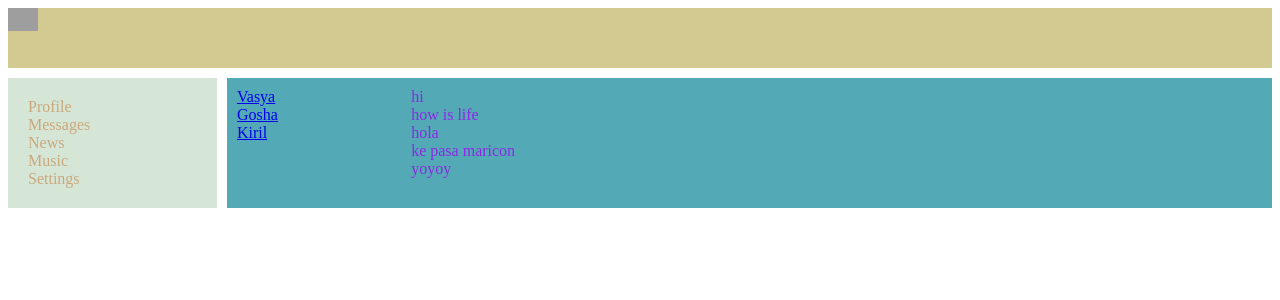
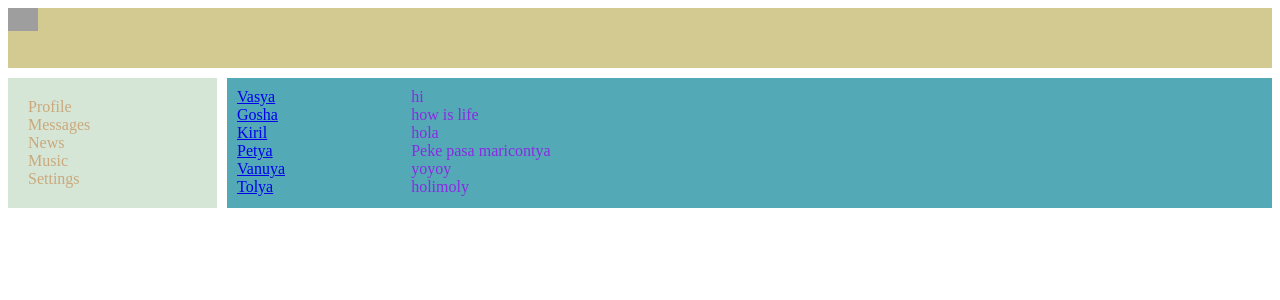
Before and after one commit to Anttt22/socialNetwork, a React (Create React App) app: page /dialogs in a window 1280 px wide. Shown: the top 300 px of the page. Built offline with nearby package versions, Linux system fonts and the light colour scheme; grey boxes are pictures that could not be loaded.

Commit message:
added state.js with data

```diff
--- a/src/App.js
+++ b/src/App.js
@@ -9,8 +9,7 @@ import News from './components/News/News';
 import Settings from './components/Settings/Settings';
 import { BrowserRouter, Route, Routes } from "react-router-dom";
 
-
-const App = () => {
+const App = (props) => {
   return (
     <BrowserRouter>
       <div className='app-wrapper'>
@@ -19,8 +18,8 @@ const App = () => {
         <div class='app-wrapper-content'>
 
           <Routes>
-            <Route path="/dialogs" element={<Dialogs />} />
-            <Route path="/profile" element={<Profile />} />
+          <Route path="/dialogs" element={<Dialogs mD={props.state.dialogsPage.messageData} dD={props.state.dialogsPage.dialogsData}/>} />
+            <Route path="/profile" element={<Profile pD={props.state.profilePage.postData} />} />
             <Route path="/news" element={<News />} />
             <Route path="/music" element={<Music />} />
             <Route path="/settings" element={<Settings />} />
@@ -34,4 +33,4 @@ const App = () => {
 
 export default App;
 
-//19
+//dz 29  - 31
--- /dev/null
+++ b/src/components/Dialogs/Dialog/Dialog.jsx
@@ -0,0 +1,15 @@
+import React from "react";
+import d from './../Dialogs.module.css'
+import { NavLink } from "react-router-dom";
+
+const Dialog = (props) => {
+  const path = "/dialogs/" + props.id
+  //debugger;
+  return (
+    <div className={d.dialog}>
+      <NavLink to={path}>{props.name}</NavLink>
+    </div>
+  )
+}
+
+export default Dialog
--- a/src/components/Dialogs/Dialogs.jsx
+++ b/src/components/Dialogs/Dialogs.jsx
@@ -1,45 +1,30 @@
 import React from "react";
 import d from './Dialogs.module.css'
-import { NavLink } from "react-router-dom";
+import Dialog from "./Dialog/Dialog";
+import Message from "./Message/Message";
 
-const Dialog = (props) => {
-  const path = "/dialogs/" + props.id
-  //debugger;
+
+const Dialogs = (props) => {
+
+  let dialogsElements = props.dD
+  .map(elem => (<Dialog id={elem.id} name={elem.name} />))
+
+  let messageElements = props.mD
+  .map(elem => (<Message message={elem.name} />))
+
   return (
-    <div className={d.dialog}>
-      <NavLink to={path}>{props.name}</NavLink>
+    <div className={d.dialogs}>
+
+      <div className={d.dialogItems}>
+        {dialogsElements}
+      </div>
+
+      <div className={d.messageItems}>
+        {messageElements}
+      </div>
+
     </div>
   )
 }
 
-const Message = (props) => {
-  return (
-    <div className={d.message}>
-      {props.message}
-    </div>
-  )
-}
-
-const Dialogs = () => {
-  return (
-    <div className={d.dialogs}>
-      <div className={d.dialogItems}>
-        <Dialog id="1" name="Vasya" />
-        <Dialog id="2" name="Gosha" />
-        <Dialog id="3" name="Kiril" />
-      </div>
-
-      <div className={d.messageItems}>
-        <Message message="hi"/>
-        <Message message="how is life"/>
-        <Message message="hola"/>
-        <Message message="ke pasa maricon"/>
-        <Message message="yoyoy"/>
-
-      </div>
-    </div>
-
-  )
-}
-
 export default Dialogs
--- /dev/null
+++ b/src/components/Dialogs/Message/Message.jsx
@@ -0,0 +1,14 @@
+import React from "react";
+import d from './../Dialogs.module.css'
+import { NavLink } from "react-router-dom";
+
+
+const Message = (props) => {
+  return (
+    <div className={d.message}>
+      {props.message}
+    </div>
+  )
+}
+
+export default Message
--- a/src/components/Profile/MyPosts/MyPosts.jsx
+++ b/src/components/Profile/MyPosts/MyPosts.jsx
@@ -4,6 +4,10 @@ import Post from './Post/Post'
 import k from './MyPosts.module.css'
 
 const MyPosts = (props) => {
+
+  let postElements= props.pd
+    .map(elem => (<Post message={elem.message} like={elem.like} />))
+
   return (
     <div className={k.postsBlock}>
       <h3>My posts</h3>
@@ -11,14 +15,12 @@ const MyPosts = (props) => {
         <div><textarea></textarea></div>
         <div><button>Add post</button></div>
       </div>
+
       <div className={k.item}>
-        <Post message='holla' like ='12' />
-        <Post message='how is life' like ='56'/>
-        <Post message='yop' like ='4'/>
+        {postElements}
       </div>
 
     </div>
-
 
   )
 }
--- a/src/components/Profile/Profile.jsx
+++ b/src/components/Profile/Profile.jsx
@@ -2,11 +2,11 @@ import React from "react";
 import MyPosts from "./MyPosts/MyPosts";
 import ProfileInfo from "./ProfileInfo/ProfileInfo";
 
-const Profile = () => {
+const Profile = (props) => {
   return (
     <div>
       <ProfileInfo />
-      <MyPosts />
+      <MyPosts pd={props.pD}/>
     </div>
   )
 }
--- a/src/index.js
+++ b/src/index.js
@@ -1,8 +1,10 @@
 import React from 'react';
 import ReactDOM from 'react-dom';
 import App from './App';
+import state from './redux/state';
+
 
 ReactDOM.render(
-  <App />,
+  <App state={state}/>,
   document.getElementById('root')
 );
--- /dev/null
+++ b/src/redux/state.js
@@ -0,0 +1,31 @@
+
+let state = {
+  dialogsPage: {
+    dialogsData: [
+      { id: 1, name: 'Vasya' },
+      { id: 2, name: 'Gosha' },
+      { id: 3, name: 'Kiril' },
+      { id: 4, name: 'Petya' },
+      { id: 5, name: 'Vanuya' },
+      { id: 6, name: 'Tolya' }
+    ],
+    messageData: [
+      { id: 1, name: 'hi' },
+      { id: 2, name: 'how is life' },
+      { id: 3, name: 'hola' },
+      { id: 4, name: 'Peke pasa maricontya' },
+      { id: 5, name: 'yoyoy' },
+      { id: 6, name: 'holimoly' }
+    ],
+  },
+  profilePage: {
+    postData: [
+      { id: 0, message: 'holla', like: '12' },
+      { id: 1, message: 'how is life', like: '44' },
+      { id: 2, message: 'yop', like: '2' },
+    ]
+  }
+}
+
+
+export default state
```
Also changed, not shown: src/components/Dialogs/Dialog/Dialog.module.css (added), src/components/Dialogs/Message/Message.module.css (added).
